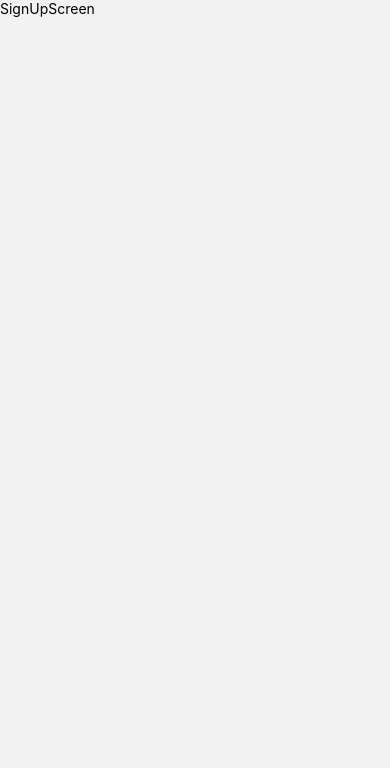
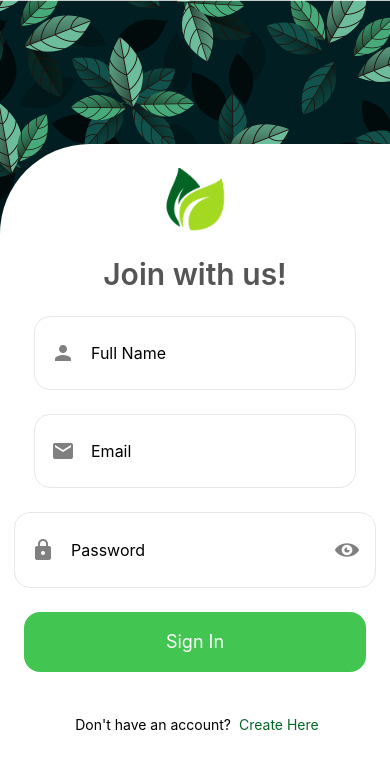
Before and after one commit to Orizaaaaa/chat-app, a React Native app: screen /signup in a window 390 px wide. Shown: the top 768 px of the page. Built offline with nearby package versions, Linux system fonts and the light colour scheme.

Commit message:
create page login and register

```diff
--- a/components/UserInput.tsx
+++ b/components/UserInput.tsx
@@ -18,6 +18,8 @@ const UserInput = ({ value, placeholder, onChangeText, isPass }: Props) => {
             return 'email'
         } else if (placeholder === 'Password') {
             return 'lock'
+        } else if (placeholder === 'Full Name') {
+            return 'person'
         }
     }
     return (
@@ -28,7 +30,7 @@ const UserInput = ({ value, placeholder, onChangeText, isPass }: Props) => {
 
             {isPass &&
                 <TouchableOpacity onPress={() => setShowPass(!showPass)} >
-                    <Entypo name={showPass ? "eye" : "eye-with-line"} size={24} color="gray" />
+                    <Entypo name={showPass ? "eye-with-line" : "eye"} size={24} color="gray" />
                 </TouchableOpacity>
             }
         </View>
--- a/screens/login/LoginScreen.tsx
+++ b/screens/login/LoginScreen.tsx
@@ -18,7 +18,7 @@ const LoginScreen = () => {
     };
 
     return (
-        <ScrollView>
+        <ScrollView className='h-full bg-white' >
             <View className='flex-1 items-center justify-start' >
                 <Image className='h-96' source={require('../../assets/images/bg.png')} resizeMode='cover' style={{ width: screenWidth }} />
                 <View className='w-full h-full bg-white rounded-tl-[90px] -mt-44 flex items-center justify-start py-6 px-6 space-y-6' >
--- a/screens/signup/SignUpScreen.tsx
+++ b/screens/signup/SignUpScreen.tsx
@@ -1,11 +1,57 @@
-import { View, Text } from 'react-native'
-import React from 'react'
+import { View, Text, Image, Dimensions, TouchableOpacity, ScrollView } from 'react-native'
+import React, { ReactNode, useState } from 'react'
+import UserInput from '../../components/UserInput'
+import { useNavigation } from '@react-navigation/native'
 
 const SignUpScreen = () => {
+    const navigation: any = useNavigation();
+    const screenWidth = Math.round(Dimensions.get("window").width)
+
+    const [formData, setFormData] = useState({
+        fullName: '',
+        email: '',
+        password: ''
+    })
+
+    const handleChange = (name: string, text: string) => {
+        setFormData({ ...formData, [name]: text });
+    };
     return (
-        <View>
-            <Text>SignUpScreen</Text>
-        </View>
+        <ScrollView className='h-full bg-white' >
+            <View className='flex-1 items-center justify-start' >
+                <Image className='h-80' source={require('../../assets/images/bg.png')} resizeMode='cover' style={{ width: screenWidth }} />
+                <View className='w-full h-full bg-white rounded-tl-[90px] -mt-44 flex items-center justify-start py-6 px-6 space-y-6' >
+                    <Image className='w-16 h-16 ' resizeMode='contain' source={require('../../assets/images/logo.png')} />
+                    <Text className='text-primaryText text-3xl font-semibold' > Join with us! </Text>
+
+                    <View className='w-full flex items-center justify-center' >
+                        <UserInput placeholder='Full Name' value={formData.fullName} onChangeText={(text) => handleChange('fullName', text)} isPass={false} />
+                    </View>
+
+                    <View className='w-full flex items-center justify-center' >
+                        <UserInput placeholder='Email' value={formData.email} onChangeText={(text) => handleChange('email', text)} isPass={false} />
+                    </View>
+
+                    <View className='w-full flex items-center justify-center' >
+                        <UserInput placeholder='Password' value={formData.password} onChangeText={(text) => handleChange('password', text)} isPass={true} />
+                    </View>
+
+                    <TouchableOpacity className='w-full px-4 py-2 rounded-2xl my-3 bg-primary flex items-center justify-center  ' >
+                        <Text className='py-2 text-lg text-white' >
+                            Sign In
+                        </Text>
+                    </TouchableOpacity>
+
+                    <View className='flex w-full pt-5 flex-row items-center justify-center space-x-2' >
+                        <Text> Don't have an account?</Text>
+                        <TouchableOpacity onPress={() => navigation.navigate("login")}>
+                            <Text className='text-primaryBold ' >Create Here</Text>
+                        </TouchableOpacity>
+                    </View>
+
+                </View>
+            </View>
+        </ScrollView>
     )
 }
 
```
